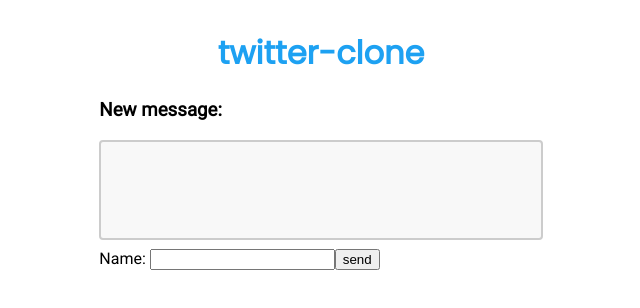
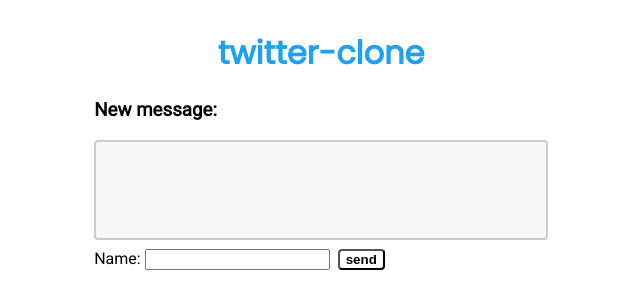
Before and after one commit to JKrysztofiak/twitter-clone, an Angular app: page / in a window 1280 px wide. Shown: the top 308 px of the page, without its empty margins (319-959 px from the left). Built offline with nearby package versions, Linux system fonts and the light colour scheme; no server answers.

Commit message:
button styling

```diff
--- a/src/app/single-tweet/single-tweet.component.css
+++ b/src/app/single-tweet/single-tweet.component.css
@@ -14,3 +14,20 @@
   color: #657786;
   margin-left: 10px;
 }
+
+button {
+  margin-bottom: 12px;
+}
+
+#message-box {
+  width: 100%;
+  height: 100px;
+  margin-bottom: 5px;
+  box-sizing: border-box;
+  border: 2px solid #ccc;
+  border-radius: 4px;
+  background-color: #f8f8f8;
+  resize: none;
+  text-align: left;
+  font-family: inherit;
+}
--- a/src/styles.css
+++ b/src/styles.css
@@ -8,3 +8,16 @@ body {
 a {
   text-decoration: none;
 }
+
+button {
+  transition-duration: 0.4s;
+  background-color: white;
+  border-radius: 4px;
+  font-weight: bold;
+  margin-left: 8px;
+}
+
+button:hover {
+  background-color: #1DA1F2;
+  color: white;
+}
```
